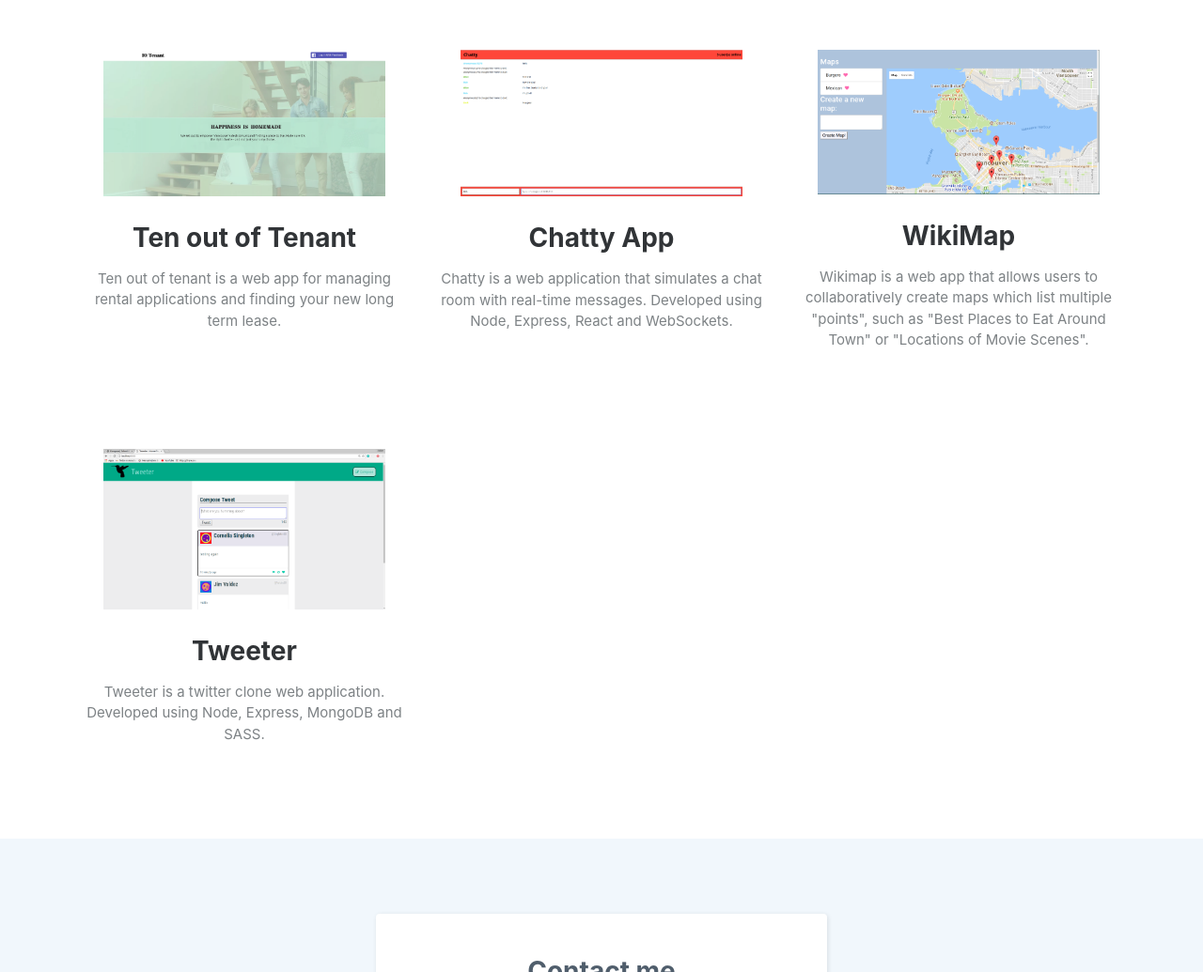
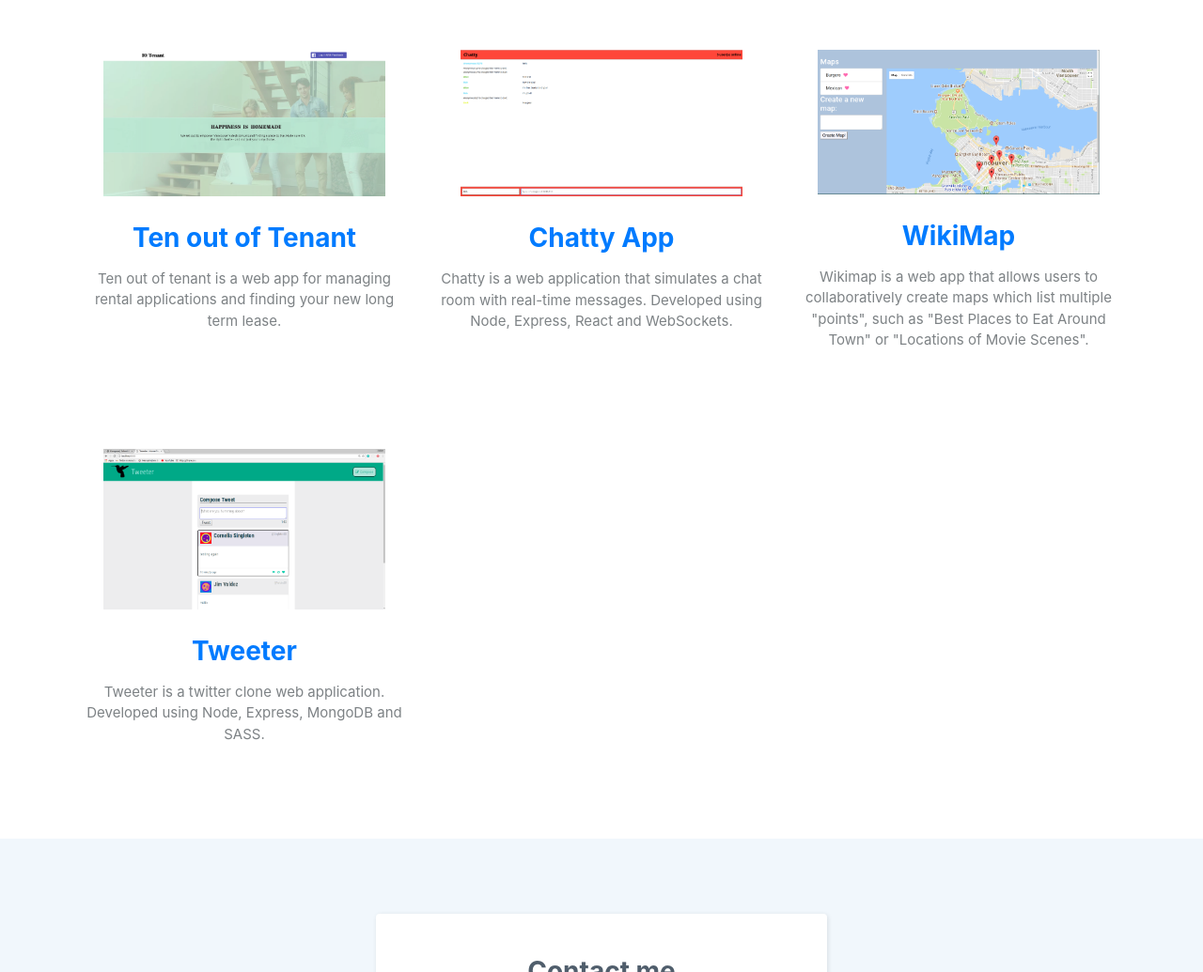
Before and after one commit to adlascio/adlascio.github.io, a plain HTML site: page index.html in a window 1280 px wide. Shown: the part 1187-2222 px from the top of the page at 94% size. Drawn offline with Linux system fonts and the light colour scheme; files whose address does not match are found by name.

Commit message:
adding links to projects

```diff
--- a/index.html
+++ b/index.html
@@ -75,24 +75,32 @@
             <div class="row projects">
                 <div class="col-sm-6 col-lg-4 item">
                     <img class="img-fluid" src="assets/img/TenOutOfTenant.png">
-                    <h3 class="name">Ten out of Tenant</h3>
+                    <a href="https://github.com/adlascio/final-project">
+                        <h3 class="name">Ten out of Tenant</h3>
+                    </a>
                     <p class="description">Ten out of tenant is a web app for managing rental applications and finding your new long term lease.</p>
                 </div>
                 <div class="col-sm-6 col-lg-4 item">
                     <img class="img-fluid" src="assets/img/chatty.png">
-                    <h3 class="name">Chatty App</h3>
+                    <a href="https://github.com/adlascio/Chatty-App">
+                        <h3 class="name">Chatty App</h3>
+                    </a>
                     <p class="description">Chatty is a web application that simulates a chat room with real-time messages. Developed using Node,
                         Express, React and WebSockets.</p>
                 </div>
                 <div class="col-sm-6 col-lg-4 item">
                     <img class="img-fluid" src="assets/img/wikimap.png">
-                    <h3 class="name">WikiMap</h3>
+                    <a href="https://github.com/adlascio/WikiMap">
+                        <h3 class="name">WikiMap</h3>
+                    </a>
                     <p class="description">Wikimap is a web app that allows users to collaboratively create maps which list multiple "points", such
                         as "Best Places to Eat Around Town" or "Locations of Movie Scenes".</p>
                 </div>
                 <div class="col-sm-6 col-lg-4 item">
                     <img class="img-fluid" src="assets/img/tweet.png">
-                    <h3 class="name">Tweeter</h3>
+                    <a href="https://github.com/adlascio/tweeter">
+                        <h3 class="name">Tweeter</h3>
+                    </a>
                     <p class="description">Tweeter is a twitter clone web application. Developed using Node, Express, MongoDB and SASS.</p>
                 </div>
             </div>
```
